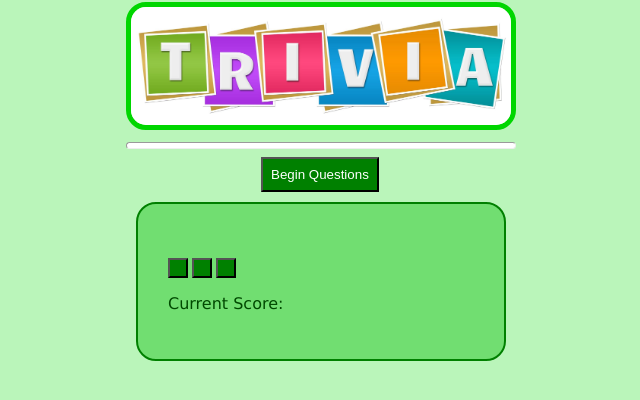
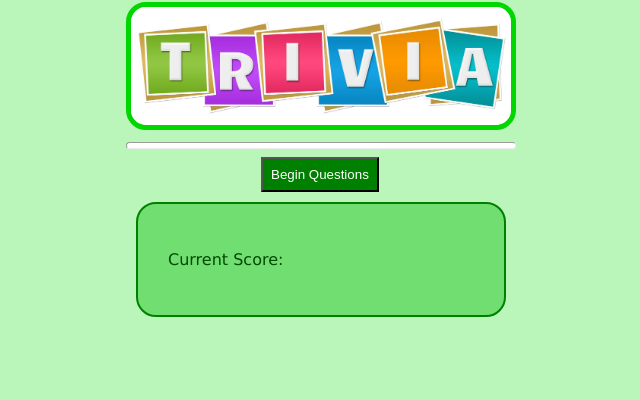
Before and after one commit to bellxalli/trivia-questions, a website: page index.html in a window 1280 px wide. Shown: the part 78-478 px from the top of the page, without its empty margins (319-959 px from the left). Drawn offline with Linux system fonts and the light colour scheme.

Commit message:
fixed html

```diff
--- a/index.html
+++ b/index.html
@@ -23,17 +23,9 @@
         <section>
 
             <div id="questionArea">
-
+                <!-- where the questions will appear -->
+                <p id="score">Current Score: <!--#/# --></p>
             </div>
-
-            <h2> <!-- Question # --> </h2>
-            <button><!-- Answer 1 --></button>
-            <button><!-- Answer 2 --></button>
-            <button><!-- Answer 2 --></button>
-            <!-- once button is clicked answer will be submitted -->
-
-
-            <p id="score">Current Score: <!--#/# --></p>
 
         </section>
     </body>
```
